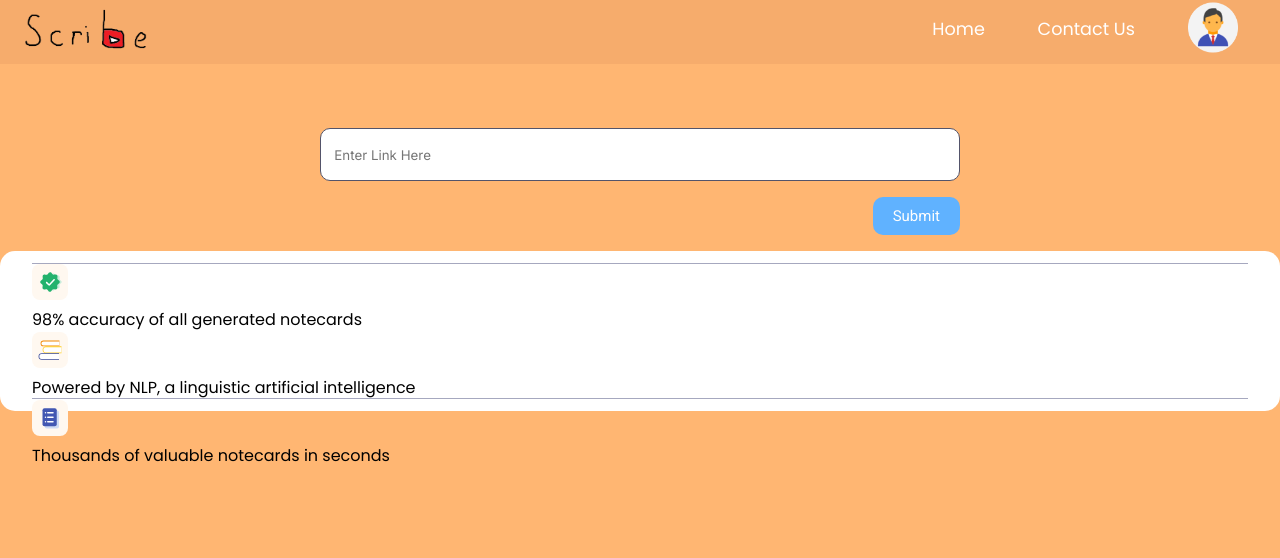
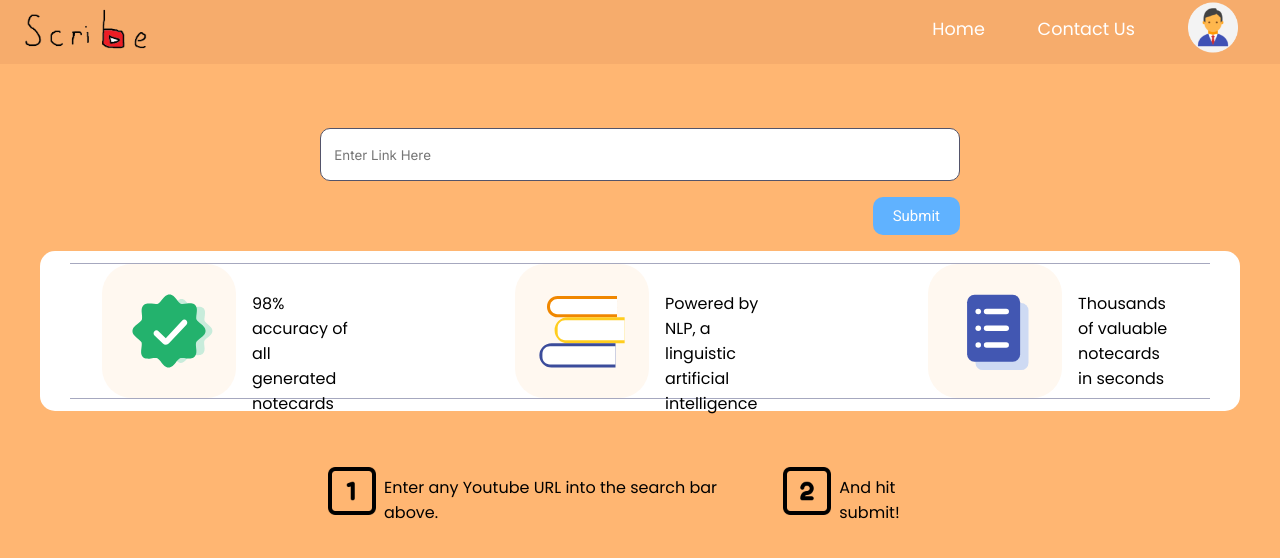
Before and after one commit to seemavora/StudyHelper, a React (Create React App) app in the folder studyhelper/: page /Portal in a window 1280 px wide. Shown: the top 558 px of the page. Built offline with nearby package versions, Linux system fonts and the light colour scheme.

Commit message:
visuals of portal done

```diff
--- a/studyhelper/src/Pages/Portal/Portal.css
+++ b/studyhelper/src/Pages/Portal/Portal.css
@@ -39,7 +39,7 @@
 .portal-text-flavor {
   background-color: #fff;
   margin: 1em;
-  width: 80em;
+  width: 75em;
   height: 10em;
   border-radius: 15px;
 }
@@ -53,4 +53,42 @@
   top: 50%;
   margin: auto;
   transform: translate(0, -50%);
+  display: flex;
+  justify-content: space-between;
 }
+
+.portal-text-item {
+  display: flex;
+  width: 250px;
+  margin-left: 2em;
+  margin-right: 2em;
+}
+
+.portal-text-item > img {
+  width: 15em;
+}
+
+.portal-text-item > p {
+  width: 40em;
+  transform: translate(0, 20%);
+  margin-left: 1em;
+}
+
+.portal-instruct {
+  display: flex;
+  justify-content: space-between;
+  margin-top: 2em;
+  width: 50%;
+}
+
+.portal-instruct-item {
+  display: inherit;
+}
+
+.portal-instruct-item > img {
+  width: 4em;
+}
+
+.portal-instruct-item > p {
+  transform: translate(0, 25%);
+}
--- a/studyhelper/src/Pages/Portal/Portal.jsx
+++ b/studyhelper/src/Pages/Portal/Portal.jsx
@@ -5,6 +5,8 @@
 import Book from '../../static/img/portal/book.svg';
 import TextBook from '../../static/img/portal/textbooks.svg';
 import Verified from '../../static/img/portal/verified.svg';
+import One from '../../static/img/portal/one.png';
+import Two from '../../static/img/portal/two.png';
 
 import './Portal.css';
 
@@ -52,6 +54,17 @@
           </div>
         </div>
       </div>
+
+      <div className='portal-instruct'>
+        <div className='portal-instruct-item'>
+          <img src={One} alt='one' />
+          <p>Enter any Youtube URL into the search bar above.</p>
+        </div>
+        <div className='portal-instruct-item'>
+          <img src={Two} alt='two' />
+          <p>And hit submit!</p>
+        </div>
+      </div>
     </div>
   );
 };
```
Also changed, not shown: studyhelper/src/static/img/portal/one.png (added), studyhelper/src/static/img/portal/two.png (added).
